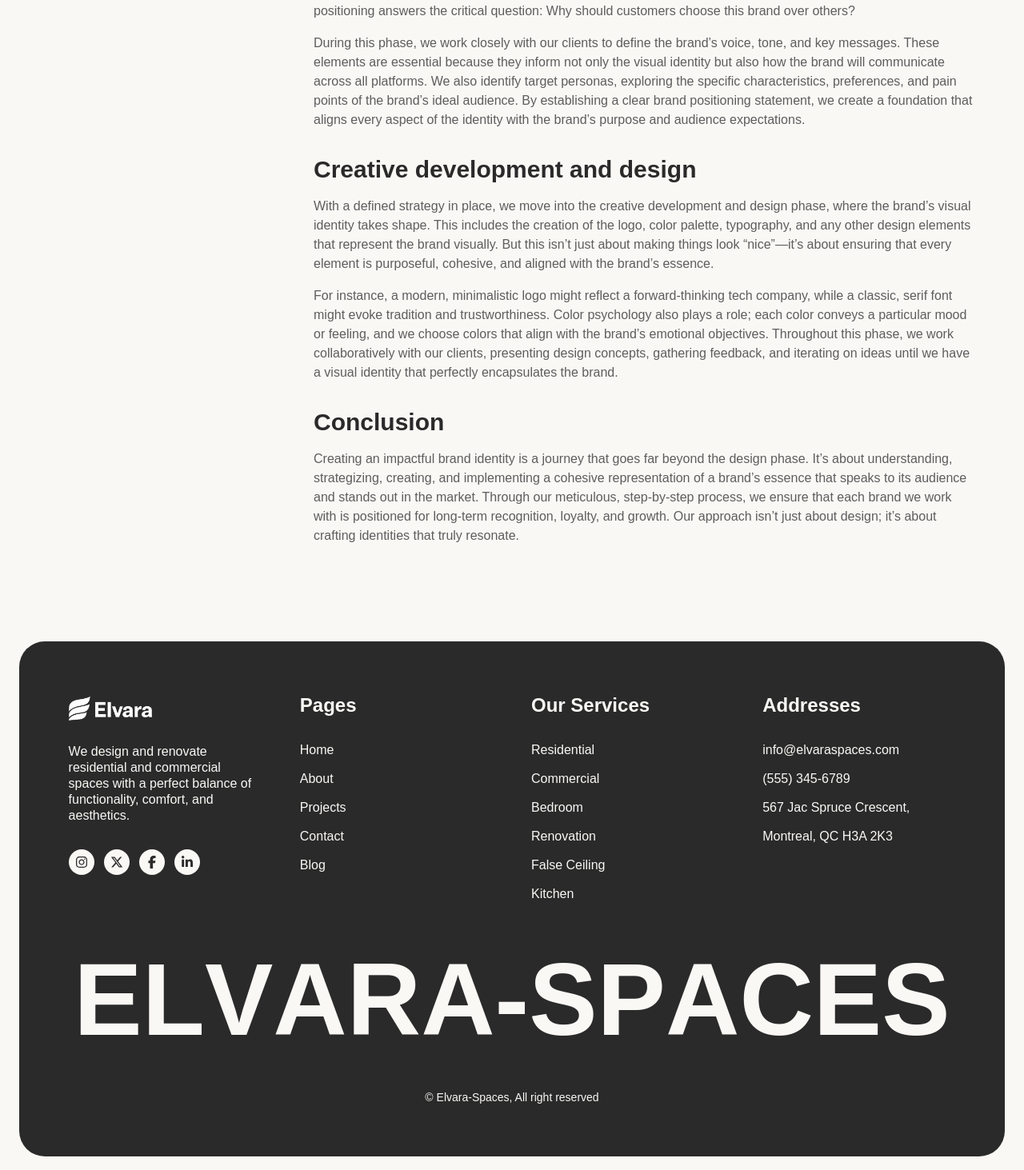
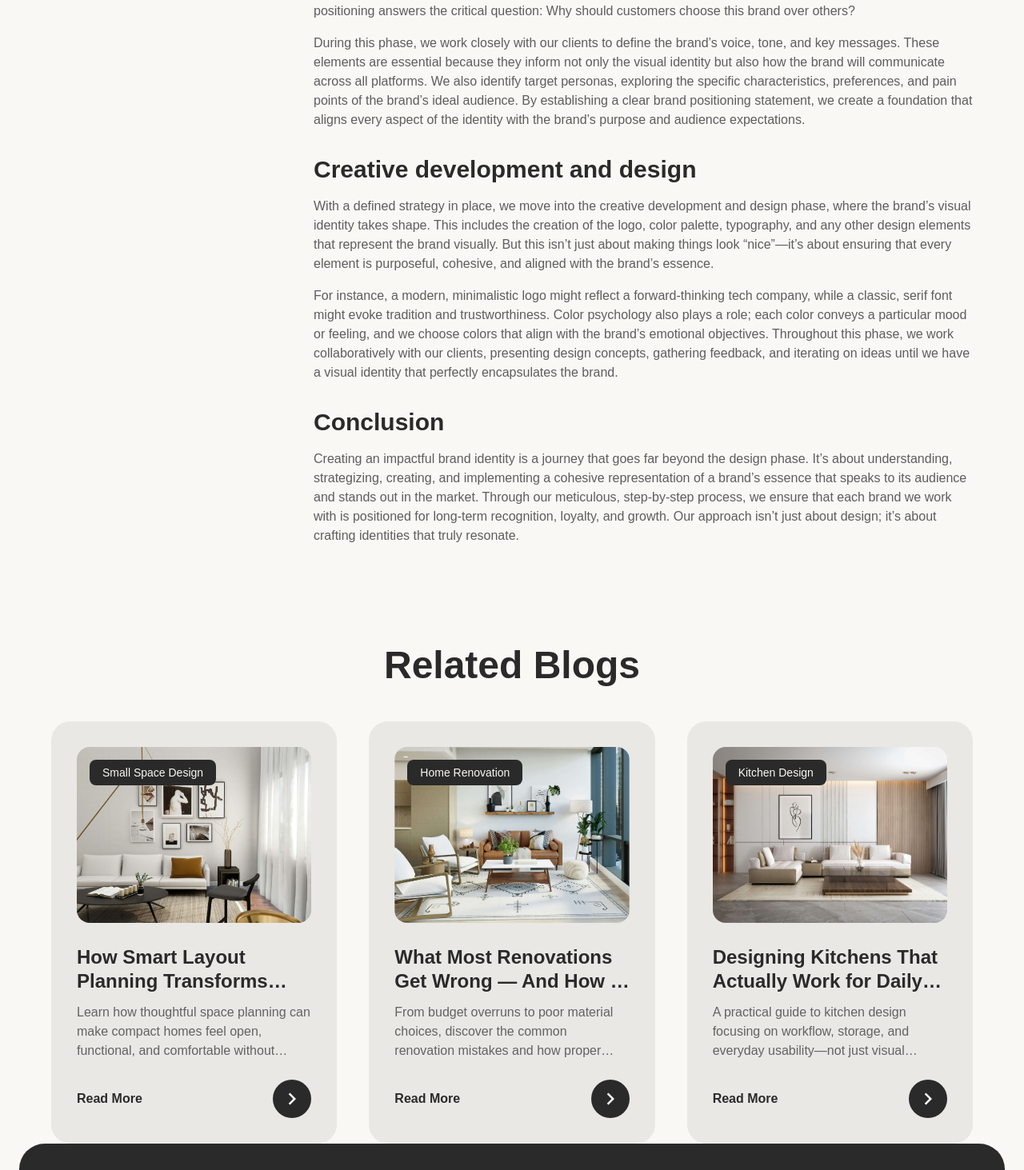
Before and after one commit to dipanjonroy/elvara-spaces, a Next.js app: page /blogs/designing-kitchens-that-actually-work-for-daily-life in a window 1280 px wide. Shown: the part 1334-2797 px from the top of the page at 80% size. Built offline with nearby package versions, Linux system fonts and the light colour scheme; no server answers; a web font is replaced by a local one.

Commit message:
Feat: Add RelatedBlogs component to SingleBlogDetails and adjust padding in layout

```diff
--- a/app/blogs/[slug]/page.tsx
+++ b/app/blogs/[slug]/page.tsx
@@ -1,6 +1,7 @@
 import { articlesData } from "@/lib/articles";
 import SingleBlogHero from "./sections/SingleBlogHero";
 import SingleBlogDetails from "./sections/SingleBlogDetails";
+import RelatedBlogs from "./sections/SingleBlogDetails/RelatedBlogs";
 
 export async function generateMetadata({
   params,
@@ -38,7 +39,7 @@ export default async function page({
     <>
       <SingleBlogHero data={article}/>
       <SingleBlogDetails/>
-
+      <RelatedBlogs/>
     </>
   );
 }
--- a/app/blogs/[slug]/sections/SingleBlogDetails/RelatedBlogs.tsx
+++ b/app/blogs/[slug]/sections/SingleBlogDetails/RelatedBlogs.tsx
@@ -1,7 +1,23 @@
+import ArticleCard from "@/components/shared/ArticleCard";
+import SectionHeader from "@/components/shared/SectionHeader";
+import { articlesData } from "@/lib/articles";
+
 export default function RelatedBlogs() {
   return (
-    <div>
-      RelatedBlogs
-    </div>
+    <section className="pt-20 md:pt-25 lg:pt-30">
+      <div className="container mx-auto">
+        <SectionHeader
+          title="Related Blogs"
+          align="center"
+        />
+        <div className="grid grid-cols-1 md:grid-cols-2 xl:grid-cols-3 gap-10 mt-10">
+          {
+            articlesData.slice(0,3).map((article)=>(
+              <ArticleCard key={article.id} article={article}/>
+            ))
+          }
+        </div>
+      </div>
+    </section>
   );
 }
--- a/app/blogs/[slug]/sections/SingleBlogDetails/index.tsx
+++ b/app/blogs/[slug]/sections/SingleBlogDetails/index.tsx
@@ -3,7 +3,7 @@ import BlogDetailsSidebar from "./BlogDetailsSidebar";
 
 export default function SingleBlogDetails() {
   return (
-    <section className="relative bg-(--background) z-3 py-20 md:py-25 lg:py-30">
+    <section className="relative bg-(--background) z-3 pt-20 md:pt-25 lg:pt-30">
       <div className="container mx-auto">
         <div className="flex flex-col lg:flex-row gap-10">
           <div className="w-full lg:w-1/4 order-2 lg:order-1 lg:sticky lg:top-28 lg:h-fit">
```
